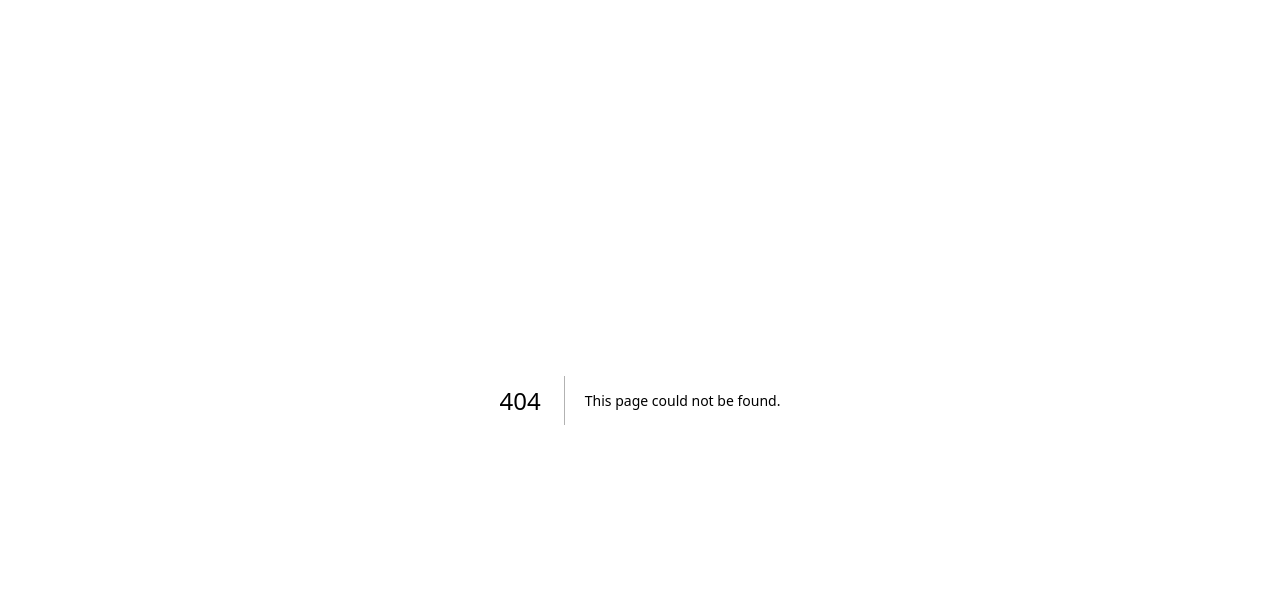
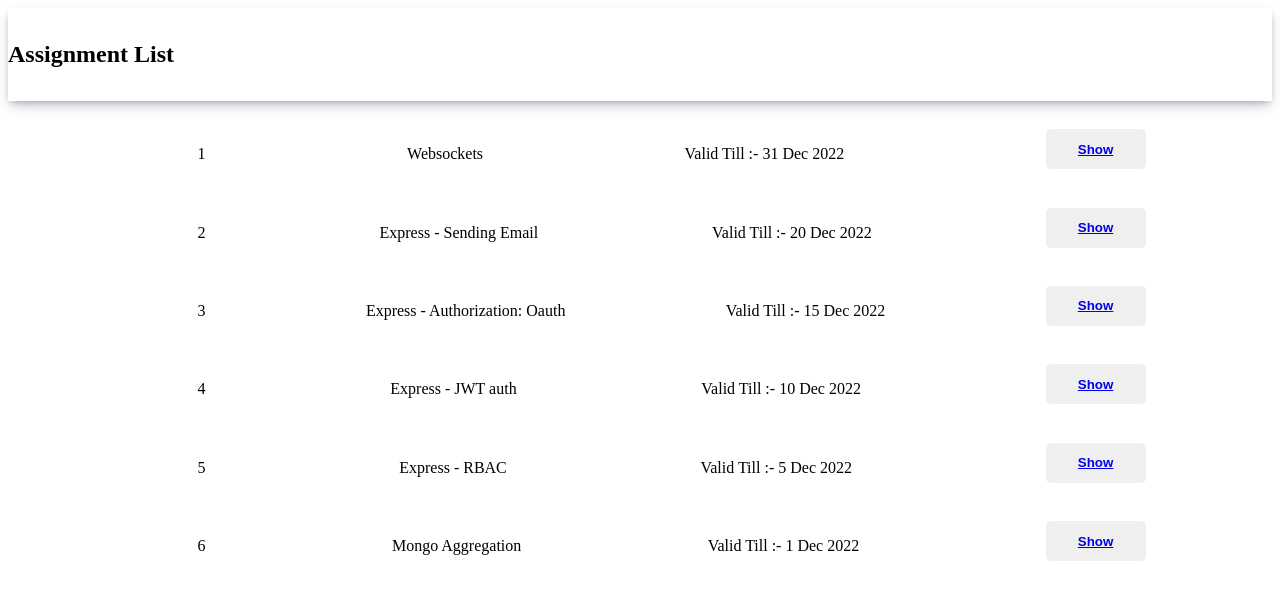
Before and after one commit to neerajsinghraikwal/TechyChamp, a Next.js app in the folder edustationn/: page /AssignmentPage in a window 1280 px wide. Before the commit this address had no page. Shown: the top 600 px of the page. Built offline with nearby package versions, Linux system fonts and the light colour scheme.

Commit message:
assognment

```diff
--- a/edustationn/package.json
+++ b/edustationn/package.json
@@ -9,6 +9,7 @@
     "lint": "next lint"
   },
   "dependencies": {
+    "@chakra-ui/react": "^2.4.4",
     "@next/font": "13.0.7",
     "axios": "^1.2.1",
     "next": "13.0.7",
--- /dev/null
+++ b/edustationn/pages/AssignmentPage.js
@@ -0,0 +1,39 @@
+import { getAssignmentData } from "./Data/data";
+import Link from "next/link";
+import {
+  Box,
+  Heading,
+  Stack,
+  Feature,
+  Image,
+  Text,
+  Input,
+  Button,
+} from "@chakra-ui/react";
+import styles from "../styles/Assignment.module.css";
+
+export default function AssignmentPage() {
+  return (
+    <Box>
+      <Box className={styles.nav}>
+        <Heading>Assignment List </Heading>
+      </Box>
+      <Box className={styles.container}>
+        {getAssignmentData().map((AssignmentData) => (
+          <Box className={styles.cart} key={AssignmentData.id}>
+            <Text>{AssignmentData.id}</Text>
+            <Text textAlign={"start"}>{AssignmentData.name}</Text>
+            <Text>Valid Till :- {AssignmentData.valid}</Text>
+            <Button className={styles.cardBtn1}>
+              <Link
+                href={`/Assignment/${encodeURIComponent(AssignmentData.name)}`}
+              >
+                Show
+              </Link>
+            </Button>
+          </Box>
+        ))}
+      </Box>
+    </Box>
+  );
+}
--- /dev/null
+++ b/edustationn/pages/Data/data.js
@@ -0,0 +1,42 @@
+const AssignmentData = [
+  {
+    id: 1,
+    name: "Websockets",
+    valid: "31 Dec 2022",
+    desc: "aisudhf",
+  },
+  {
+    id: 2,
+    name: "Express - Sending Email ",
+    valid: "20 Dec 2022",
+    desc: "rerads",
+  },
+  {
+    id: 3,
+    name: "Express - Authorization: Oauth",
+    valid: "15 Dec 2022",
+    desc: "ae;ofihasdof",
+  },
+  {
+    id: 4,
+    name: "Express - JWT auth",
+    valid: "10 Dec 2022",
+    desc: "lksdasf",
+  },
+  {
+    id: 5,
+    name: "Express - RBAC",
+    valid: "5 Dec 2022",
+    desc: "ihjdfiuogh",
+  },
+  {
+    id: 6,
+    name: "Mongo Aggregation",
+    valid: "1 Dec 2022",
+    desc: "ertu3489",
+  },
+];
+
+export function getAssignmentData() {
+  return AssignmentData;
+}
--- /dev/null
+++ b/edustationn/styles/Assignment.module.css
@@ -0,0 +1,68 @@
+.nav {
+  /* border: 1px solid red; */
+  /* padding-left: 10%; */
+  box-shadow: rgba(50, 50, 93, 0.25) 0px 6px 12px -2px,
+    rgba(0, 0, 0, 0.3) 0px 3px 7px -3px;
+  height: 80px;
+  width: 100%;
+  margin-top: -1%;
+  align-items: center;
+  padding-top: 1%;
+  z-index: 10;
+  margin: auto;
+  /* position: fixed; */
+  /* position: sticky; */
+  overflow: hidden;
+}
+.container {
+  /* border: 1px solid red; */
+  padding-left: 15%;
+  padding-right: 10%;
+}
+.cart {
+  /* border: 1px solid blue; */
+  display: flex;
+  justify-content: space-between;
+  /* text-align: center; */
+  margin-top: 3%;
+}
+
+.desc {
+  border: 3px dotted green;
+  margin: auto;
+  margin-top: 1%;
+  height: 500px;
+  width: 80%;
+  z-index: 1;
+
+  text-align: center;
+}
+.bottom {
+  margin: auto;
+  margin-top: 2%;
+  height: 200px;
+  width: 80%;
+  text-align: center;
+}
+.cardBtn1 {
+  width: 100px;
+  height: 40px;
+  /* background-color: rgb(2, 2, 2); */
+  /* color: white; */
+  font-weight: bold;
+  border: none;
+  border-radius: 5px;
+  position: fixed;
+  text-decoration: none;
+  text-decoration: none;
+}
+.cardBtn {
+  width: 100px;
+  height: 40px;
+  background-color: rgb(2, 2, 2);
+  color: white;
+  font-weight: bold;
+  border: none;
+  border-radius: 5px;
+  position: fixed;
+}
```
Also changed, not shown: edustationn/pages/Assignment/[id].js (added, +51 -0 lines), edustationn/pages/index.js (+6 -4 lines), edustationn/pages/login.js (+12 -16 lines), edustationn/pages/assignment.js (deleted), 1 other file (tests, documents, lock files or other folders).
